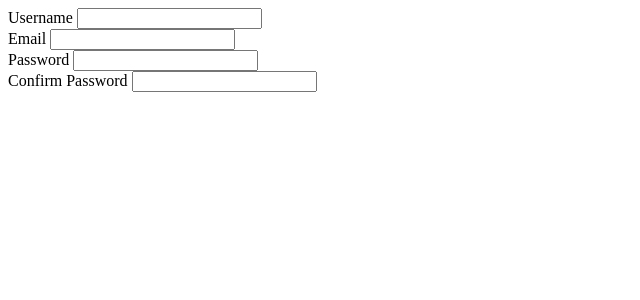
After one commit to SilasNight/Django_sticky_notes, a Django app: page /register_user/ in a window 1280 px wide. The commit adds this page. Shown: the top 300 px of the page, without its empty margins (0-640 px from the left). Run offline with Django 5.2, Linux system fonts and the light colour scheme.

Commit message:
holiday work

```diff
--- a/demo/demo_app/templates/create.html
+++ b/demo/demo_app/templates/create.html
@@ -35,6 +35,10 @@
                 <input class="form-control" type="text" id="content" name="content" required>
             </div>
             <div class="form-group">
+                <label for="email">Email</label>
+                <input class="form-control" type="email" id="email" name="email" required>
+            </div>
+            <div class="form-group">
                 <label for="date">Date</label>
                 <input class="form-control" type="date" id="date" name="date" required>
             </div>
--- /dev/null
+++ b/demo/demo_app/templates/register_user.html
@@ -0,0 +1,28 @@
+<!DOCTYPE html>
+<html lang="en">
+<head>
+    <meta charset="UTF-8">
+    <title>Register New User</title>
+</head>
+<body>
+    <form method="POST">
+        {% csrf_token %}
+        <div class="form-group ms-4">
+            <label for="username">Username</label>
+            <input class="form-control" type="text" id="username" name="username" required>
+        </div>
+        <div class="form-group ms-4">
+            <label for="email">Email</label>
+            <input class="form-control" type="email" id="email" name="email" required>
+        </div>
+        <div class="form-group ms-4">
+            <label for="password">Password</label>
+            <input class="form-control" type="password" id="password" name="password" required>
+        </div>
+        <div class="form-group ms-4">
+            <label for="confirm_password">Confirm Password</label>
+            <input class="form-control" type="password" id="confirm_password" name="confirm_password" required>
+        </div>
+    </form>
+</body>
+</html>
--- a/demo/demo_app/urls.py
+++ b/demo/demo_app/urls.py
@@ -7,4 +7,7 @@ urlpatterns = [
     path("update/<int:pk>/", views.update_note, name="Update"),
     path("list/", views.list_notes, name="List"),
     path("delete/<int:pk>", views.delete_note, name="Delete"),
+    path("register_user/", views.register_user, name="Register_User"),
+    path("login/", views.login, name="Login"),
+
 ]
--- a/demo/demo_app/views.py
+++ b/demo/demo_app/views.py
@@ -1,6 +1,6 @@
 from django.shortcuts import render, HttpResponse, redirect, get_object_or_404
 from .forms import NotesDemoForm
-from .models import NotesDemo
+from .models import NotesDemo, Users
 
 
 # Create your views here.
@@ -74,3 +74,14 @@ def list_notes(request):
 
     notes = NotesDemo.objects.all()
     return render(request, "list.html", {'notes': notes})
+
+
+def login(request):
+    if request.method == "POST":
+        login_information = Users.objects.all()
+        # TODO
+    return render(request, "login.html")
+
+
+def register_user(request):
+    return render(request, "register_user.html")
```
Also changed, not shown: demo/demo_app/models.py (+14 -0 lines), demo/demo_app/templates/login.html (added, +23 -0 lines), demo/db.sqlite3, demo/demo_app/migrations/0003_users_notesdemo_email.py (added).
